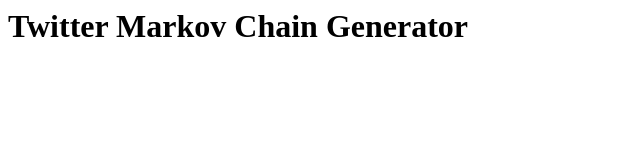
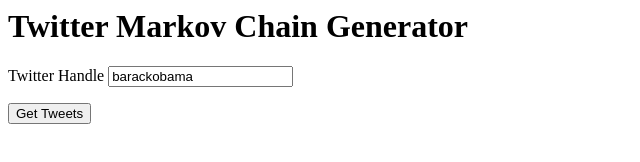
Before and after one commit to atp1o2/twitter-markov, a website: page public/index.html in a window 1280 px wide. Shown: the whole page, without its empty margins (0-640 px from the left). Drawn offline with nearby package versions, Linux system fonts and the light colour scheme.

Commit message:
Create UI to get a user's tweets

```diff
--- a/public/index.html
+++ b/public/index.html
@@ -15,5 +15,13 @@
   <header>
     <h1>Twitter Markov Chain Generator</h1>
   </header>
+  <div>
+    <form id="twitterUsernameForm">
+    <label for="twitterUsername">Twitter Handle</label>
+    <input id="twitterUsername" name="screen_name" value="barackobama">
+  </form>
+
+    <button onclick="handleGetTweetsButton()">Get Tweets</button>
+  </div>
 </body>
 </html>
--- a/public/index.js
+++ b/public/index.js
@@ -1,6 +1,6 @@
-const getUserTweets = (screen_name, callback) => {
+const getUserTweets = (query, callback) => {
   var data = {
-    screen_name: screen_name,
+    screen_name: query.screen_name,
     exclude_replies: true,
     count: 50,
   };
@@ -18,4 +18,10 @@
   })
 };
 
-// getUserTweets("barackobama");
+const handleGetTweetsButton = (e) => {
+  var query = {};
+  $.each($("#twitterUsernameForm").serializeArray(), (i, field) => {
+    query[field.name] = field.value;
+  })
+  getUserTweets(query);
+}
```
